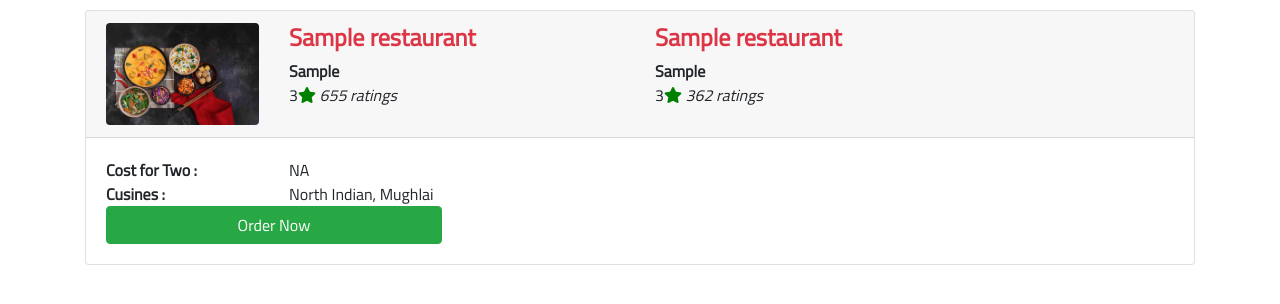
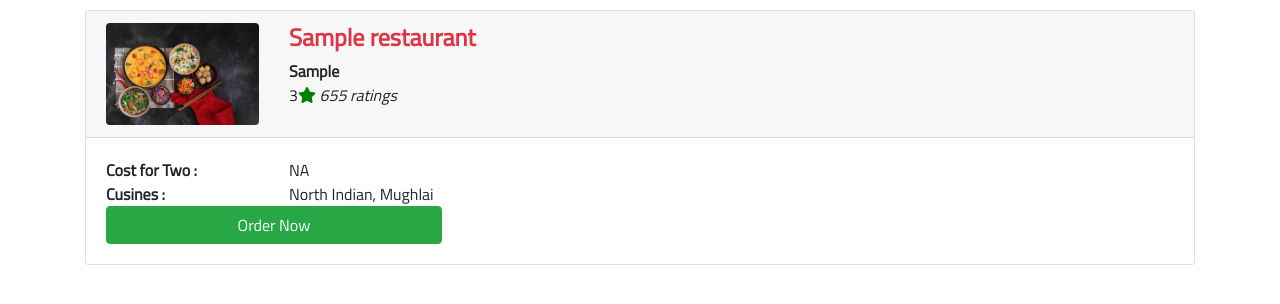
Before and after one commit to Devsoumya/foodshala, a PHP site: page /restaurants.php in a window 1280 px wide. Shown: the part 70-374 px from the top of the page. Run offline with PHP 8.4, Linux system fonts and the light colour scheme; tables that the repository leaves empty or names only in its code hold one stand-in row (values such as "Sample post"); some libraries are stand-ins or nearby versions.

Commit message:
Restaurant Menu not deleted check

```diff
--- a/restaurant-menu.php
+++ b/restaurant-menu.php
@@ -86,7 +86,7 @@ if(isset($_POST['add']))
 
                 <?php
                  $id=$_SESSION['restaurantId'];
-                    $sql = "SELECT *, CASE WHEN type=1 THEN 'Veg.' WHEN type=2 THEN 'Egg' WHEN type=3 THEN 'Non Veg.' END as foodType FROM menu WHERE restaurantId = ?";
+                    $sql = "SELECT *, CASE WHEN type=1 THEN 'Veg.' WHEN type=2 THEN 'Egg' WHEN type=3 THEN 'Non Veg.' END as foodType FROM menu WHERE restaurantId = ? and isDeleted=0";
                     $stmt = $pdo->prepare($sql);
                     $stmt->execute([$id]);
                     $items = $stmt->fetchAll();
--- a/restaurants.php
+++ b/restaurants.php
@@ -24,12 +24,7 @@ $restaurants = $stmt->fetchAll();
                         3<i class="fas fa-star green-color"></i> <i><?php echo(rand(90,999)." ratings");
                             ?></i>
                     </div>
-                    <div class="col-md-4 col-6 col-sm-6">
-                        <h4 class="brand-red-color"><b><?php echo $restaurant['name']; ?></b></h4>
-                        <b><?php echo $restaurant['cusine']; ?></b><br>
-                        3<i class="fas fa-star green-color"></i> <i><?php echo(rand(90,999)." ratings");
-                            ?></i>
-                    </div>
+
                 </div>
             </div>
             <div class="card-body">
```
Also changed, not shown: menu.php (+5 -5 lines).
